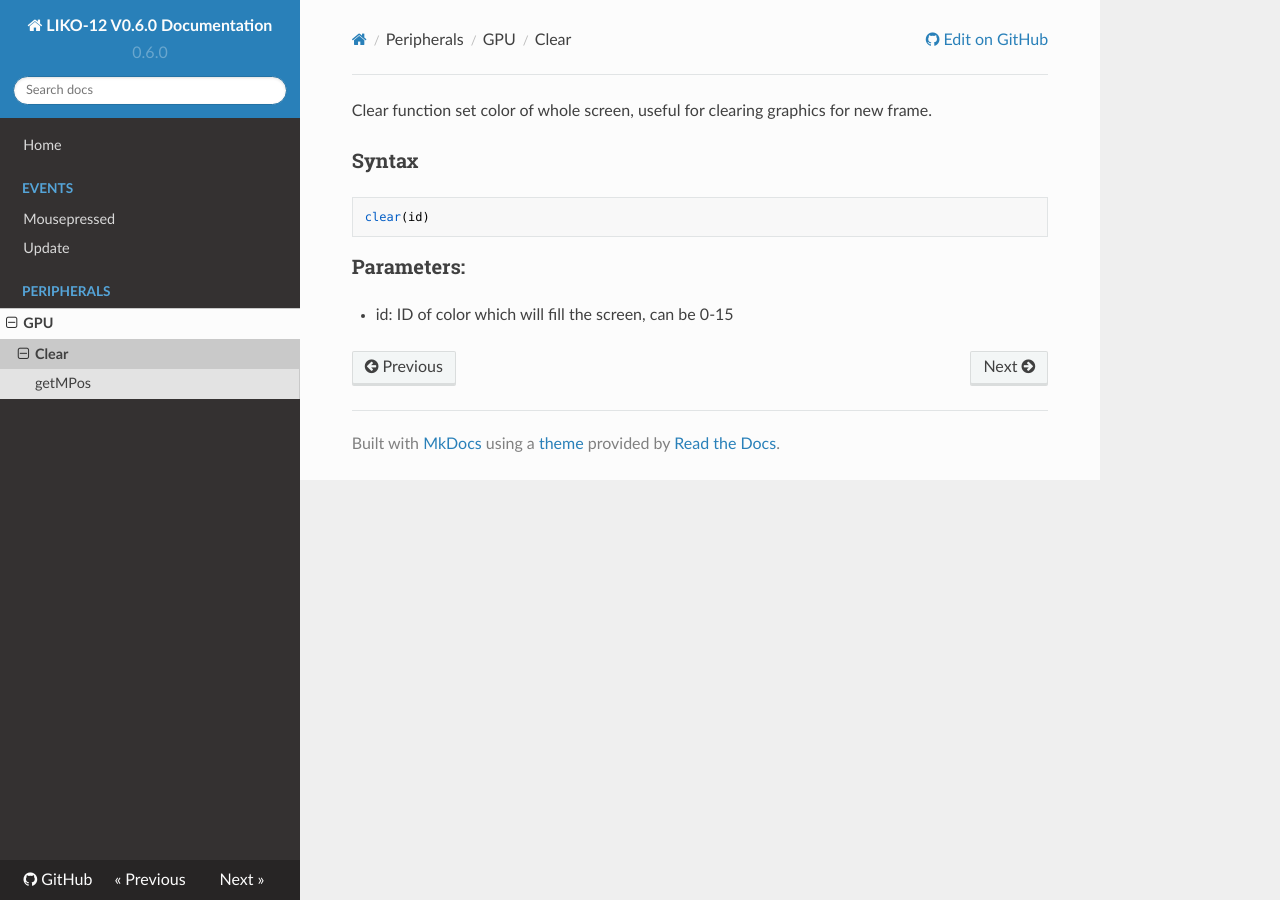
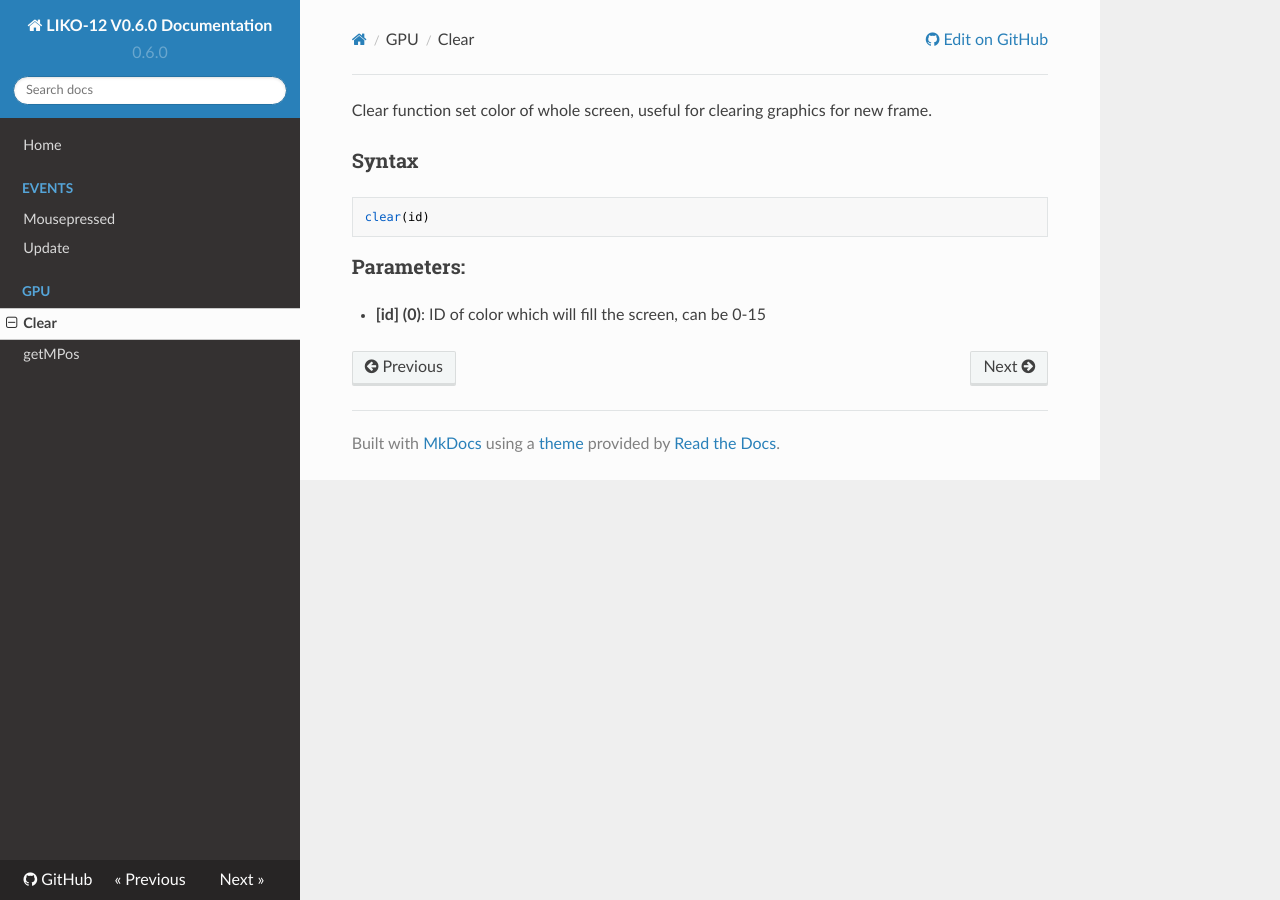
Before and after one commit to LIKO-12/LIKO-12, an MkDocs documentation site: the page built from Docs/GPU/clear.md, in a window 1280 px wide. Built offline with MkDocs 1.6.1, drawn with Linux system fonts in a browser that asks for light colours; nearby versions of some CDN libraries.

Commit message:
Moved GPU folder out

```diff
--- a/Docs/Peripherals/GPU/clear.md
+++ b/Docs/GPU/clear.md
@@ -5,4 +5,4 @@ Clear function set color of whole screen, useful for clearing graphics for new f
 
 ### Parameters:
 
-* id: ID of color which will fill the screen, can be 0-15
+* **[id] (0)**: ID of color which will fill the screen, can be 0-15
```
Also changed, not shown: Docs/GPU/getMPos.md (renamed from Docs/Peripherals/GPU/getMPos.md).
